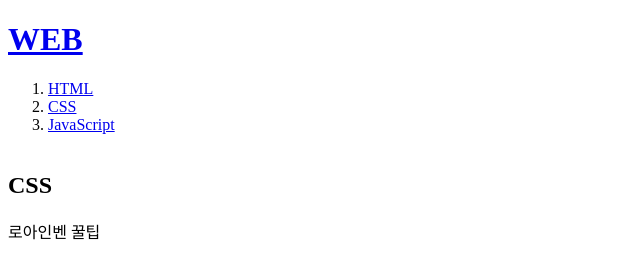
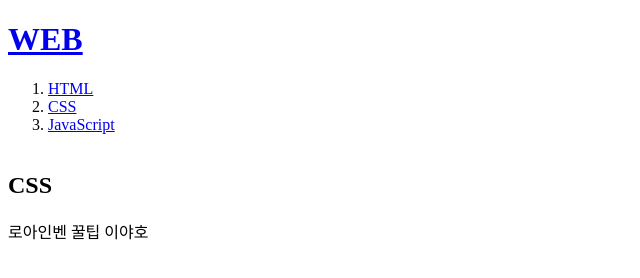
Before and after one commit to Donghy2/Web-study, a plain HTML site: page 2.html in a window 1280 px wide. Shown: the full height of the page, 0-640 px from the left. Drawn offline with Linux system fonts and the light colour scheme.

Commit message:
수정했음
2.html

```diff
--- a/2.html
+++ b/2.html
@@ -14,6 +14,6 @@
         <li> <a href="3.html">JavaScript</a></li><br>
     </ol>
     <h2>CSS</h2>
-    로아인벤 꿀팁
+    로아인벤 꿀팁 이야호
 </body>
 </html>
```
Also changed, not shown: 2024.txt (added).
